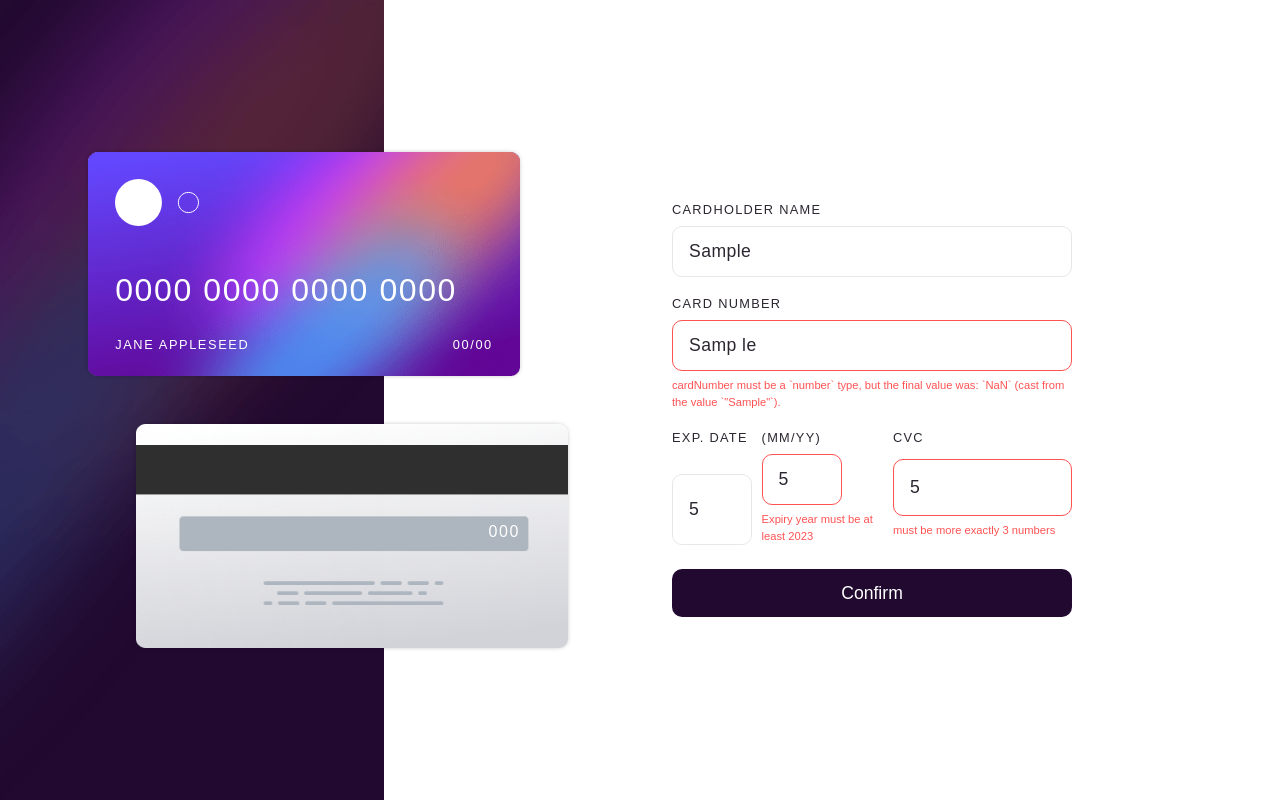
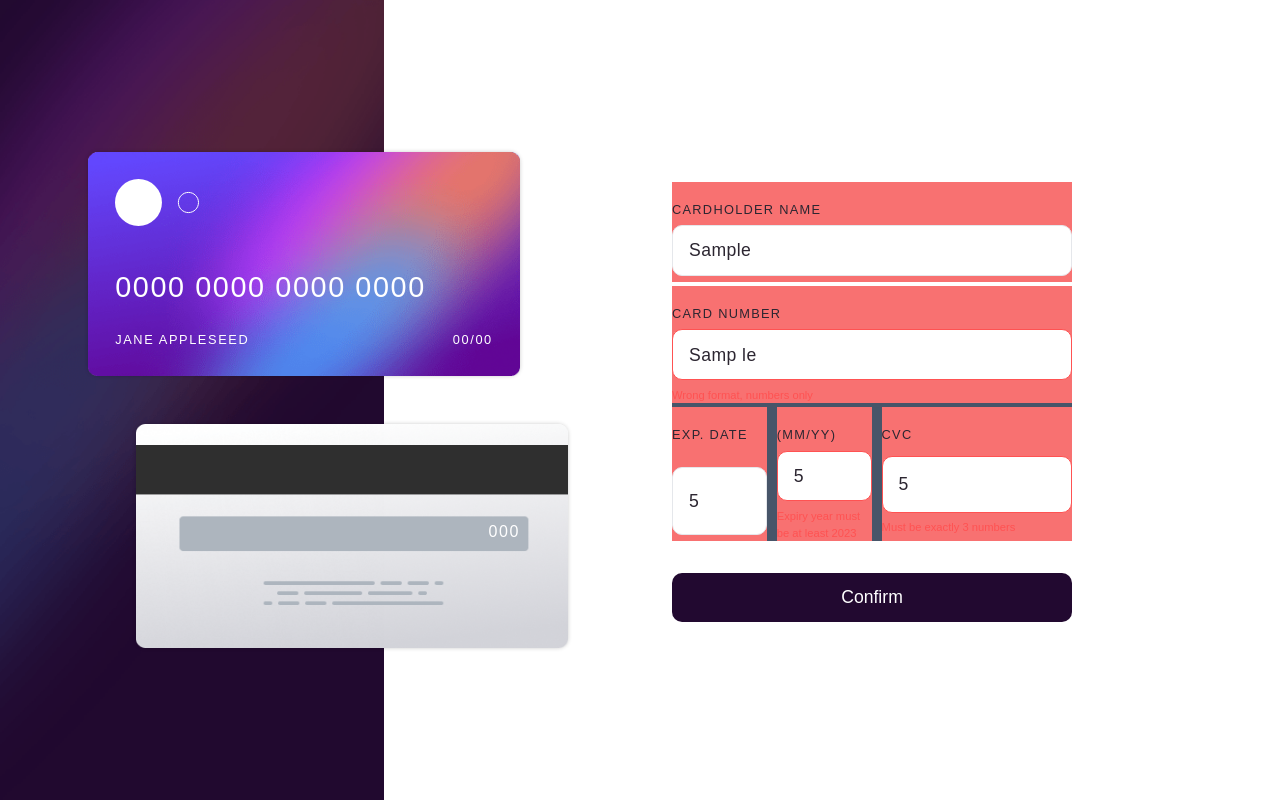
Before and after one commit to Honey-Macss/interactive-card-details-form, a React (Create React App) app: page / in a window 1280 px wide. Both pictures are taken after typing "Sample", "Sample", "5", "5", "5" into the empty fields and a click on the input "Confirm". Built offline with nearby package versions, Linux system fonts and the light colour scheme.

Commit message:
Final Touches

```diff
--- a/src/App.css
+++ b/src/App.css
@@ -2,7 +2,7 @@
 @tailwind components;
 @tailwind utilities;
 
-/* @import url('https://fonts.googleapis.com/css2?family=Space+Grotesk:wght@500&display=swap'); */
+@import url('https://fonts.googleapis.com/css2?family=Space+Grotesk:wght@500&display=swap');
 
 *{
   box-sizing: border-box;
--- a/src/Components/Button.jsx
+++ b/src/Components/Button.jsx
@@ -1,7 +1,7 @@
 
 const Button = ({buttonValue, onClick, submitStatus}) => {
   return (
-    <input disabled={submitStatus} onClick={onClick} className={` ${submitStatus && "opacity-[40%]"} w-[100%] py-[0.7rem] mt-[1.5rem] text-[1.1rem] text-white font-medium rounded-[10px] cursor-pointer bg-[#220930] `} type="submit" value={buttonValue} />
+    <input disabled={submitStatus} onClick={onClick} className={` ${submitStatus && "opacity-[40%]"} w-[100%] py-[0.7rem] mt-[2rem] text-[1.1rem] text-white font-medium rounded-[10px] cursor-pointer bg-[#220930] `} type="submit" value={buttonValue} />
   )
 }
 
--- a/src/Components/DetailInput.jsx
+++ b/src/Components/DetailInput.jsx
@@ -15,16 +15,16 @@ const DetailInput = () => {
   const placeHolders = ["e.g. Jane Appleseed", "e.g. 1234 5678 9123 0000", "MM", "YY", "e.g. 123"];
 
   const onSubmit =async(data, actions) => {
-    console.log(data, actions);
 
     await new Promise((res) => setTimeout(res, 1000));
     actions.resetForm();
 
-    setNameCard(values.cardHolderName);
+    setNameCard(values.cardHolderName.toUpperCase());
     setNumberCard(values.cardNumber);
-    setMonthCard(values.expiryDateMm);
-    setYearCard(values.expiryDateYy);
+    setMonthCard(values.expiryDateMm.length === 1 ? "0" + values.expiryDateMm : values.expiryDateMm)
+    setYearCard(values.expiryDateYy.toString().slice(-2));
     setCvcCard(values.cvc);
+
     navigate("/completed");
   };
 
@@ -40,19 +40,18 @@ const DetailInput = () => {
     onSubmit,
   });
 
-  console.log(errors.cvc);
-
   return (
     <div className=" bg-[#ffffff] flex justify-center items-center sm:px-[3rem] mi:px-[1.5rem] mi2:px-[0.7rem] mi:mb-[5rem]">
-        <form onSubmit={handleSubmit} className=" w-[25rem]  2xl:w-[20rem] sm:w-[100%] ml-[5rem] lg1:ml-[0]" >
+        <form onSubmit={handleSubmit} className=" w-[25rem] 2xl:w-[20rem] sm:w-[100%] ml-[5rem] lg1:ml-[0]" >
           <Inputs touched={touched.cardHolderName} errors={errors.cardHolderName} value={values.cardHolderName} setValue={((e) => {setFieldValue("cardHolderName", e.target.value); })} label={labels[0]} placeHolders={placeHolders[0]} type="text" />
           <Inputs touched={touched.cardNumber} errors={errors.cardNumber} value={values.cardNumber.replace(/\W/gi, '').replace(/(.{4})/g, '$1 ').trim()} setValue={((e) => {setFieldValue("cardNumber", e.target.value.slice(0, 19)); })} label={labels[1]} placeHolders={placeHolders[1]} type="text" />
 
-          <span className=" flex gap-[0.6rem] mi:gap-[0.4rem]">
-            <Inputs touched={touched.expiryDateMm} errors={errors.expiryDateMm} value={values.expiryDateMm} setValue={((e) => {setFieldValue("expiryDateMm", e.target.value.slice(0, 2)); })} label={labels[2]} placeHolders={placeHolders[2]} type="number" width="w-[5rem]" />
-            <Inputs touched={touched.expiryDateYy} errors={errors.expiryDateYy} value={values.expiryDateYy} setValue={((e) => {setFieldValue("expiryDateYy", e.target.value.slice(0, 4)); })}  label={labels[3]} placeHolders={placeHolders[3]} type="number" width="w-[5rem]" />
+          <span className=" grid grid-cols-[1fr_1fr_2fr] bg-slate-600 gap-[0.6rem] mi:gap-[0.4rem]">
+            <Inputs touched={touched.expiryDateMm} errors={errors.expiryDateMm} value={values.expiryDateMm} setValue={((e) => {setFieldValue("expiryDateMm", e.target.value.slice(0, 2)); })} label={labels[2]} placeHolders={placeHolders[2]} type="number" width="w-[100%]" />
+            <Inputs touched={touched.expiryDateYy} errors={errors.expiryDateYy} value={values.expiryDateYy} setValue={((e) => {setFieldValue("expiryDateYy", e.target.value.slice(0, 4)); })}  label={labels[3]} placeHolders={placeHolders[3]} type="number" width="w-[100%]" />
             <Inputs touched={touched.cvc} errors={errors.cvc} value={values.cvc} setValue={((e) => {setFieldValue("cvc", e.target.value.slice(0, 3));  })} label={labels[4]} placeHolders={placeHolders[4]} type="number" width="w-[100%]" />
           </span>
+
 
           <Button submitStatus={isSubmitting} buttonValue="Confirm" />
 
--- a/src/Components/FrontCard.jsx
+++ b/src/Components/FrontCard.jsx
@@ -7,7 +7,7 @@ const FrontCard = () => {
   return (
     <div className=" p-[1.7rem] lg:p-[1.2rem] sm:p-[1rem] w-[27rem] sm:w-[20rem] lg:w-[24rem] mi:w-[18rem] h-[14rem] lg:h-[12rem] sm:h-[10rem] text-white absolute right-[0] top-[0] tracking-widest" >
         <img className=" lg:w-[4rem]" src={logo} alt="card-logo" />
-        <p className=" text-[2rem] lg:text-[1.4rem] font-medium m-[2.5rem_0_1.3rem_0] sm:m-[1.8rem_0_0.8rem_0] ">{numberCard}</p>
+        <p className=" text-[1.8rem] lg:text-[1.4rem] font-medium m-[2.5rem_0_1.3rem_0] sm:m-[1.8rem_0_0.8rem_0] ">{numberCard}</p>
         <span className=" flex justify-between text-[0.8rem]">
             <p>{nameCard}</p>
             <p>{monthCard}/{yearCard}</p>
--- a/src/Components/Inputs.jsx
+++ b/src/Components/Inputs.jsx
@@ -1,11 +1,11 @@
 
-const Inputs = ({label, type, placeHolders, width, value, setValue, errors, touched, handleBlur }) => {
+const Inputs = ({label, type, placeHolders, width, value, setValue, errors, touched}) => {
 
   return (
-    <div className=" grid ">
+    <div className=" grid bg-red-400 mt-1">
         <label htmlFor="" className=" mt-[1.1rem] mi:mt-[0.9rem] text-[#2c2631] text-[0.8rem] mi:text-[0.7rem] tracking-widest font-medium">{label}</label>
-        <input value={value} onChange={setValue} onBlurCapture={handleBlur} className= {` ${width} mt-[0.4rem] text-[#2c2631] text-[1.1rem] mi:text-[0.9rem] border-[1px] hover:border-[#742191] ${errors && touched ? "border-[hsl(0,_100%,_66%)]" : ""} cursor-pointer outline-none rounded-[10px] p-[0.7rem_0_0.7rem_1rem] font-medium tracking-wide`} type={type} placeholder={placeHolders} />
-        {errors && touched ? <p className=" text-[hsl(0,_100%,_66%)] mt-[0.4rem] text-[0.7rem] font-medium">{errors}</p> : ""}
+        <input value={value} onChange={setValue} className= {` ${width} my-[0.4rem] text-[#2c2631] text-[1.1rem] mi:text-[0.9rem] border-[1px] hover:border-[#742191] ${errors && touched ? "border-[hsl(0,_100%,_66%)]" : ""} cursor-pointer outline-none rounded-[10px] p-[0.7rem_0_0.7rem_1rem] font-medium tracking-wide`} type={type} placeholder={placeHolders} />
+        {errors && touched ? <p className=" text-[hsl(0,_100%,_66%)] text-[0.7rem] font-medium">{errors}</p> : ""}
     </div>
   )
 }
--- a/src/Components/SchemaWay/SchemaWay.jsx
+++ b/src/Components/SchemaWay/SchemaWay.jsx
@@ -6,8 +6,8 @@ const dates = new Date();
 
 export const SchemaWay = yup.object().shape({
     cardHolderName: yup.string().required("Can't be blank"),
-    cardNumber: yup.number().required("Can't be blank"),
-    expiryDateMm: yup.number().positive().integer("").required("Can't be blank"),
-    expiryDateYy: yup.number().positive().min(currentYear, `Expiry year must be at least ${currentYear}`).integer().required("Can't be blank "),
-    cvc: yup.number().positive().test("len", "must be more exactly 3 numbers", val => val && val.toString().length === 3).integer().required("Can't be blank"),
+    cardNumber: yup.number().typeError("Wrong format, numbers only").positive().test("len", "Must be exactly 16 numbers", val => val && val.toString().length === 16).required("Can't be blank"),
+    expiryDateMm: yup.number().positive().integer().min(1, "Expiry month must be at least 1 month").max(31, "Expiry month can not be more than 12 months").required("Can't be blank"),
+    expiryDateYy: yup.number().positive().integer().min(currentYear, `Expiry year must be at least ${currentYear}`).integer().required("Can't be blank "),
+    cvc: yup.number().positive().test("len", "Must be exactly 3 numbers", val => val && val.toString().length === 3).integer().required("Can't be blank"),
   });
```
